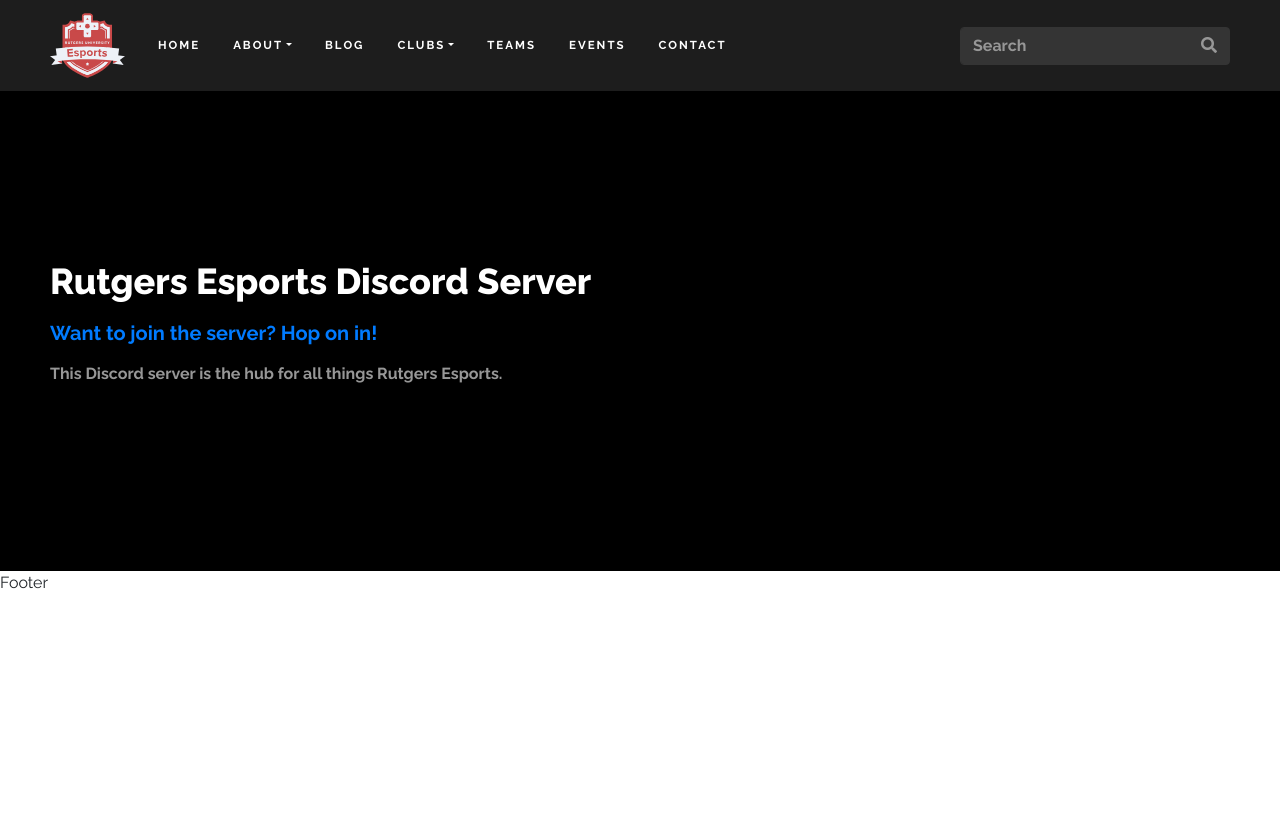
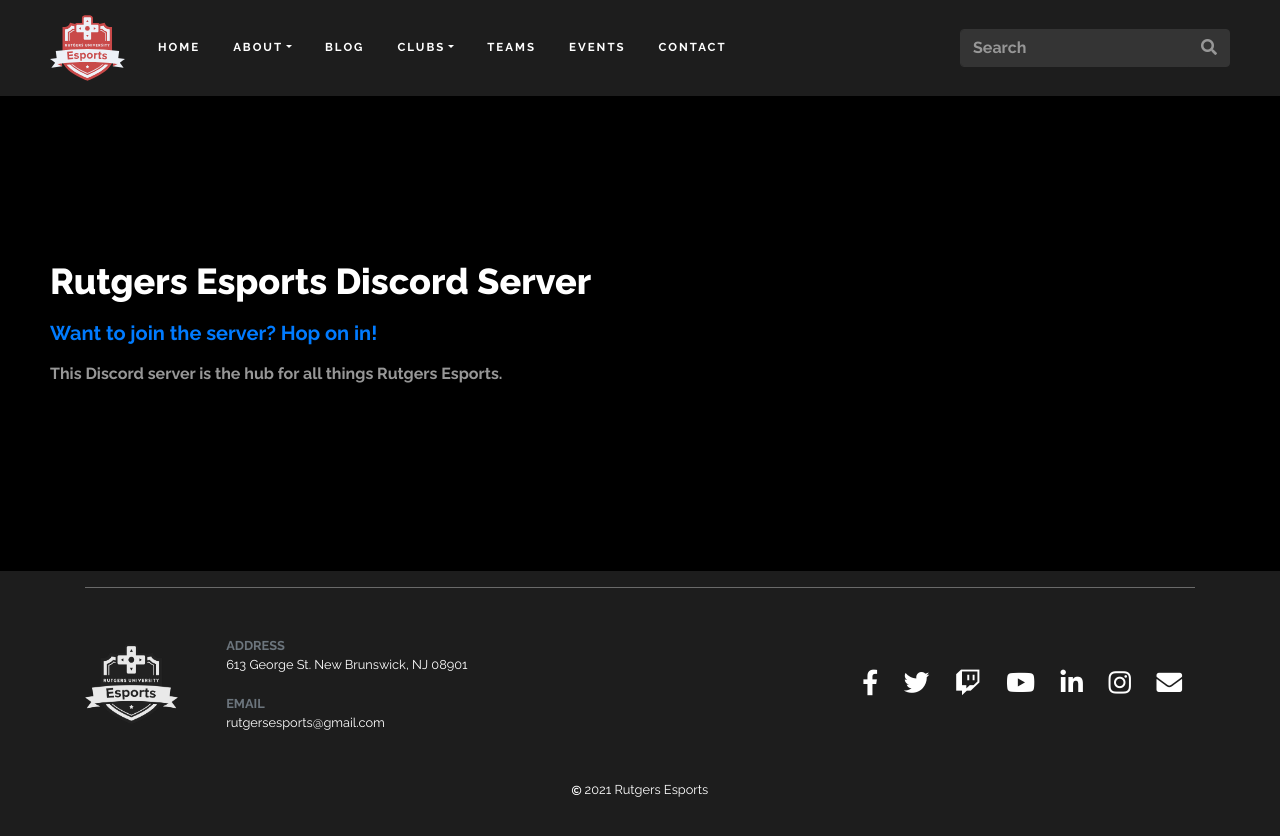
Before and after one commit to matchaTiff/Rutgers-Esports, a React (Create React App) app: page /discord in a window 1280 px wide. Shown: the top 836 px of the page. Before the commit the page ends 800 px from the top, so only its background shows below. Built offline with nearby package versions, Linux system fonts and the light colour scheme.

Commit message:
add footer files

```diff
--- /dev/null
+++ b/src/components/Footer.css
@@ -0,0 +1,68 @@
+/* wrapper {
+    min-height: 100vh;
+ } */
+
+ .flex-fill {
+    flex: 1 1 auto;
+ }
+
+footer {
+    font-size: .8rem;
+    color: #ffffff;
+    background-color: #1d1d1d;
+}
+
+.info {
+    display: flex;
+    align-items: center;
+    justify-content: space-between;
+    margin-top: 3rem;
+}
+
+.left {
+    display: flex;
+    align-items: center;
+}
+
+img {
+    object-fit: contain;
+    height: 80px;
+}
+
+.text-muted {
+    font-weight: bold;
+}
+
+.contact {
+    margin-left: 3rem;
+}
+
+.socials a {
+    color: #ffffff;
+    margin: 0 .8rem;
+}
+
+.fa-facebook-f, .fa-twitter, .fa-twitch, .fa-youtube, .fa-linkedin-in, .fa-instagram, .fa-envelope {transition: .3s;}
+
+.fa-facebook-f:hover {color: #4B5891;}
+.fa-twitter:hover {color: #3099E1;}
+.fa-twitch:hover {color: #70439C;}
+.fa-youtube:hover {color: #CE2524;}
+.fa-linkedin-in:hover {color: #1673AB;}
+.fa-instagram:hover {color: #382A2A;}
+.fa-envelope:hover {color: #E84438;}
+
+.copyright {
+    text-align: center;
+    margin-top: 3rem;
+}
+
+h5 {
+    text-align: center;
+    text-transform: uppercase;
+    margin-bottom: .3rem;
+}
+
+hr {
+    background-color: #767676;
+}
--- a/src/components/Footer.js
+++ b/src/components/Footer.js
@@ -1,11 +1,38 @@
 import React, { Component } from "react";
+import logo from './logo.png';
+import './Footer.css';
 
 class Footer extends Component {
   render() {
     return (
-        <footer>
-            Footer
+      <wrapper className="d-flex flex-column">
+        <main className="flex-fill"></main>
+        <footer className="pb-5">
+          <div className="container">
+            <hr />
+            <div className="info">
+              <div className="left">
+                <img className="logo" src={logo} />
+                <div className="contact">
+                  <div className="text-muted">ADDRESS</div>613 George St. New Brunswick, NJ 08901
+                  <br /><br />
+                  <div className="text-muted">EMAIL</div>rutgersesports@gmail.com
+                </div>
+              </div>
+              <div className="socials">
+                <a href="https://www.facebook.com/rutgersesports/"><i className="fab fa-facebook-f fa-2x"></i></a>
+                <a href="https://twitter.com/RutgersEsports"><i className="fab fa-twitter fa-2x"></i></a>
+                <a href="https://twitch.tv/rutgersesports"><i className="fab fa-twitch fa-2x"></i></a>
+                <a href="https://www.youtube.com/channel/UC3JwKYbQ_PaX7uZF07Ni00w"><i className="fab fa-youtube fa-2x"></i></a>
+                <a href="https://www.linkedin.com/company/rutgers-esports/about/"><i className="fab fa-linkedin-in fa-2x"></i></a>
+                <a href="https://www.instagram.com/rutgersesports/"><i className="fab fa-instagram fa-2x"></i></a>
+                <a href="mailto:rutgersesports@gmail.com"><i className="fas fa-envelope fa-2x"></i></a>
+              </div>
+            </div>
+            <div className="copyright"><i className="far fa-copyright fa-xs"></i> 2021 Rutgers Esports</div>
+          </div>
         </footer>
+      </wrapper>
     );
   }
 }
```
Also changed, not shown: src/components/logo.png (added).
